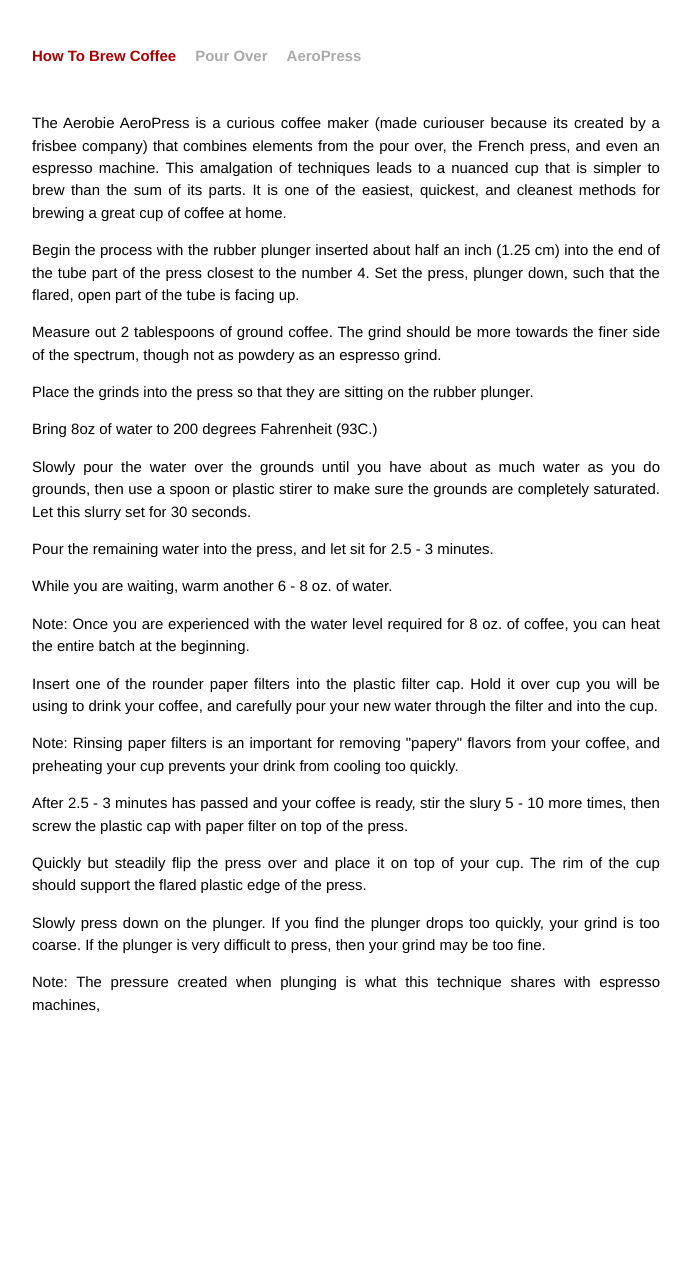
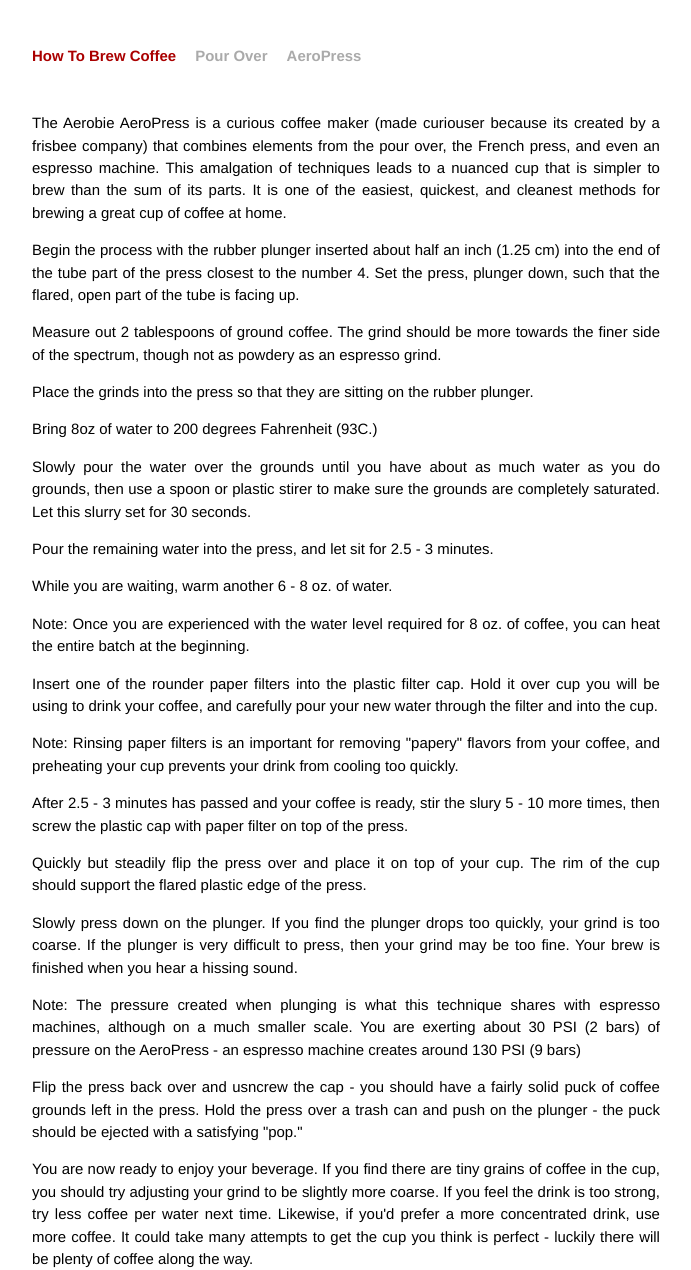
Before and after one commit to zacharyw/how-to-brew, a Jekyll site: the page built from aeropress/index.html, in a window 1280 px wide. Shown: the whole page, without its empty margins (294-985 px from the left). Built offline with Jekyll 4.4.1, drawn with Linux system fonts in a browser that asks for light colours; Markdown is read by kramdown in place of the engine named in the settings; before the commit the page ends 1016 px from its top, so only the background shows below that.

Commit message:
Finished aeropress article, rough draft.

```diff
--- a/aeropress/index.html
+++ b/aeropress/index.html
@@ -1,6 +1,6 @@
 ---
 layout: default
-title: Pour Over
+title: AeroPress
 ---
 <p>The Aerobie AeroPress is a curious coffee maker (made curiouser because its created by a frisbee company) that combines elements from the pour over, the French press, and even an espresso machine. This amalgation of techniques leads to a nuanced cup that is simpler to brew than the sum of its parts. It is one of the easiest, quickest, and cleanest methods for brewing a great cup of coffee at home.</p>
 
@@ -41,7 +41,16 @@
 Quickly but steadily flip the press over and place it on top of your cup. The rim of the cup should support the flared plastic edge of the press.</p>
 
 <p>
-Slowly press down on the plunger. If you find the plunger drops too quickly, your grind is too coarse. If the plunger is very difficult to press, then your grind may be too fine.</p>
+Slowly press down on the plunger. If you find the plunger drops too quickly, your grind is too coarse. If the plunger is very difficult to press, then your grind may be too fine. Your brew is finished when you hear a hissing sound.</p>
 
 <p>
-Note: The pressure created when plunging is what this technique shares with espresso machines,</p>
+Note: The pressure created when plunging is what this technique shares with espresso machines, although on a much smaller scale. You are exerting about 30 PSI (2 bars) of pressure on the AeroPress - an espresso machine creates around 130 PSI (9 bars)
+</p>
+
+<p>
+Flip the press back over and usncrew the cap - you should have a fairly solid puck of coffee grounds left in the press. Hold the press over a trash can and push on the plunger - the puck should be ejected with a satisfying "pop."
+</p>
+
+<p>
+	You are now ready to enjoy your beverage. If you find there are tiny grains of coffee in the cup, you should try adjusting your grind to be slightly more coarse. If you feel the drink is too strong, try less coffee per water next time. Likewise, if you'd prefer a more concentrated drink, use more coffee. It could take many attempts to get the cup you think is perfect - luckily there will be plenty of coffee along the way.
+</p>
```
